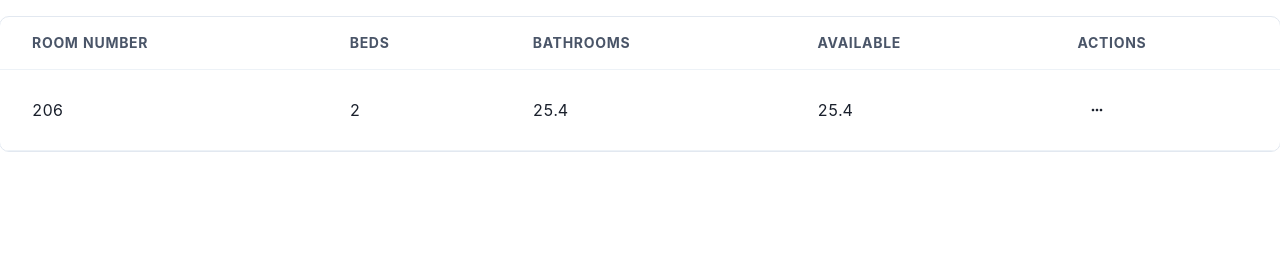
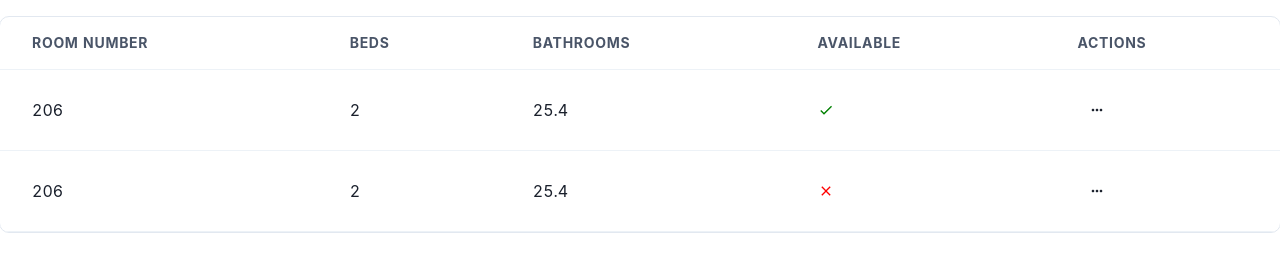
Before and after one commit to KarlaNunes/hotel-rooms-frontend, a React (Vite) app: page / in a window 1280 px wide. Shown: the part 340-612 px from the top of the page. Built offline with nearby package versions, Linux system fonts and the light colour scheme.

Commit message:
style: added icons into table

```diff
--- a/src/components/menuRoom.tsx
+++ b/src/components/menuRoom.tsx
@@ -1,5 +1,7 @@
 import { MdMoreHoriz, MdOutlineEdit, MdDeleteOutline, MdOutlineBed } from "react-icons/md";
 import { Menu, MenuList, MenuItem, IconButton, MenuButton } from '@chakra-ui/react';
+
+
 
 interface ActionsRoomProps {
     onEditClick: () => void;
--- a/src/components/tableRoom.tsx
+++ b/src/components/tableRoom.tsx
@@ -1,6 +1,6 @@
-// tableRoom.tsx
 import { Table, Tbody, Tr, Th, Td, TableContainer, Thead } from '@chakra-ui/react';
 import { ActionsRoom } from './menuRoom';
+import { MdCheck, MdOutlineClose } from "react-icons/md";
 
 interface TableRoomProps {
   onEditClick: () => void;
@@ -8,7 +8,9 @@ interface TableRoomProps {
 }
 
 export function TableRoom({ onEditClick, onBookRoomClick }: TableRoomProps) {
-  const tableMinWidth = '80rem';
+  const tableMinWidth = '80rem'
+  const checkColor = 'green'
+  const closeColor = 'red'
 
   return (
     <TableContainer border={'1px solid'} borderRadius={10} borderColor={'#E2E8F0'}>
@@ -27,7 +29,16 @@ export function TableRoom({ onEditClick, onBookRoomClick }: TableRoomProps) {
             <Td align='center'>206</Td>
             <Td align='center'>2</Td>
             <Td align='center'>25.4</Td>
+            <Td align='center'> <MdCheck color={checkColor}/></Td>
+            <Td align='center'>
+              <ActionsRoom onEditClick={onEditClick} onBookRoomClick={onBookRoomClick} />
+            </Td>
+          </Tr>
+          <Tr>
+            <Td align='center'>206</Td>
+            <Td align='center'>2</Td>
             <Td align='center'>25.4</Td>
+            <Td align='center'> <MdOutlineClose color={closeColor}/></Td>
             <Td align='center'>
               <ActionsRoom onEditClick={onEditClick} onBookRoomClick={onBookRoomClick} />
             </Td>
```
